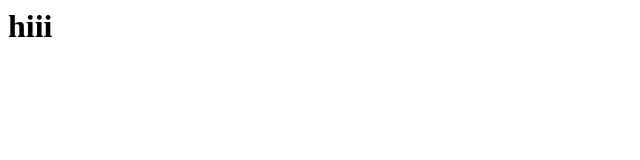
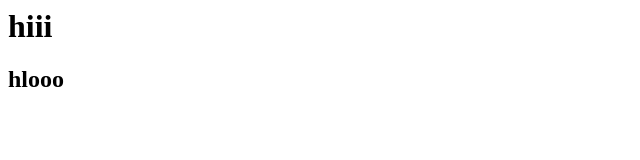
Before and after one commit to THIRULOGASUNDAR/prac, a plain HTML site: page index.html in a window 1280 px wide. Shown: the full height of the page, 0-640 px from the left. Drawn offline with Linux system fonts and the light colour scheme.

Commit message:
Update index.html

```diff
--- a/index.html
+++ b/index.html
@@ -6,5 +6,6 @@
 </head>
 <body>
     <h1>hiii</h1>
+    <h2>hlooo</h2>
 </body>
 </html>
```
